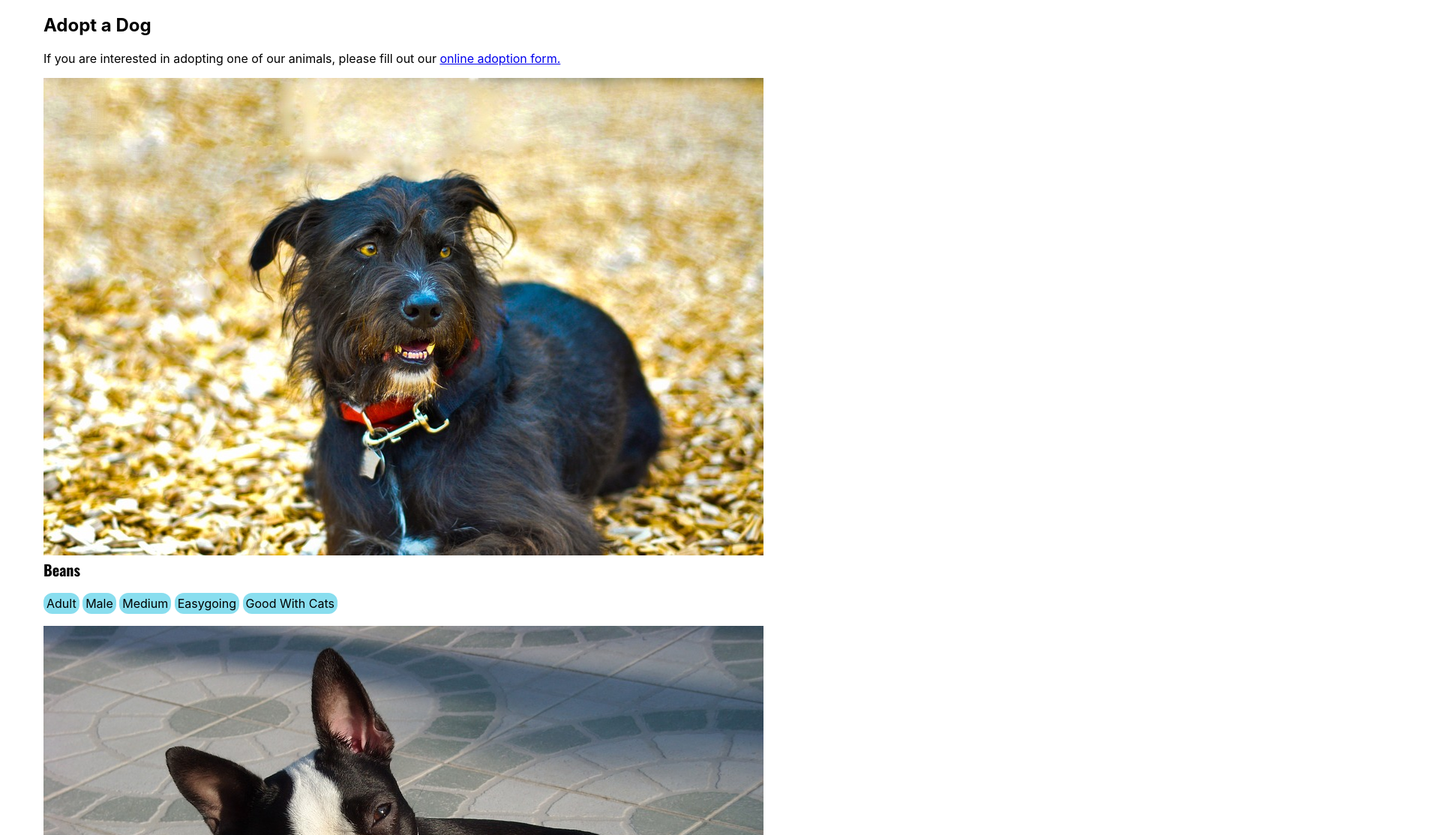
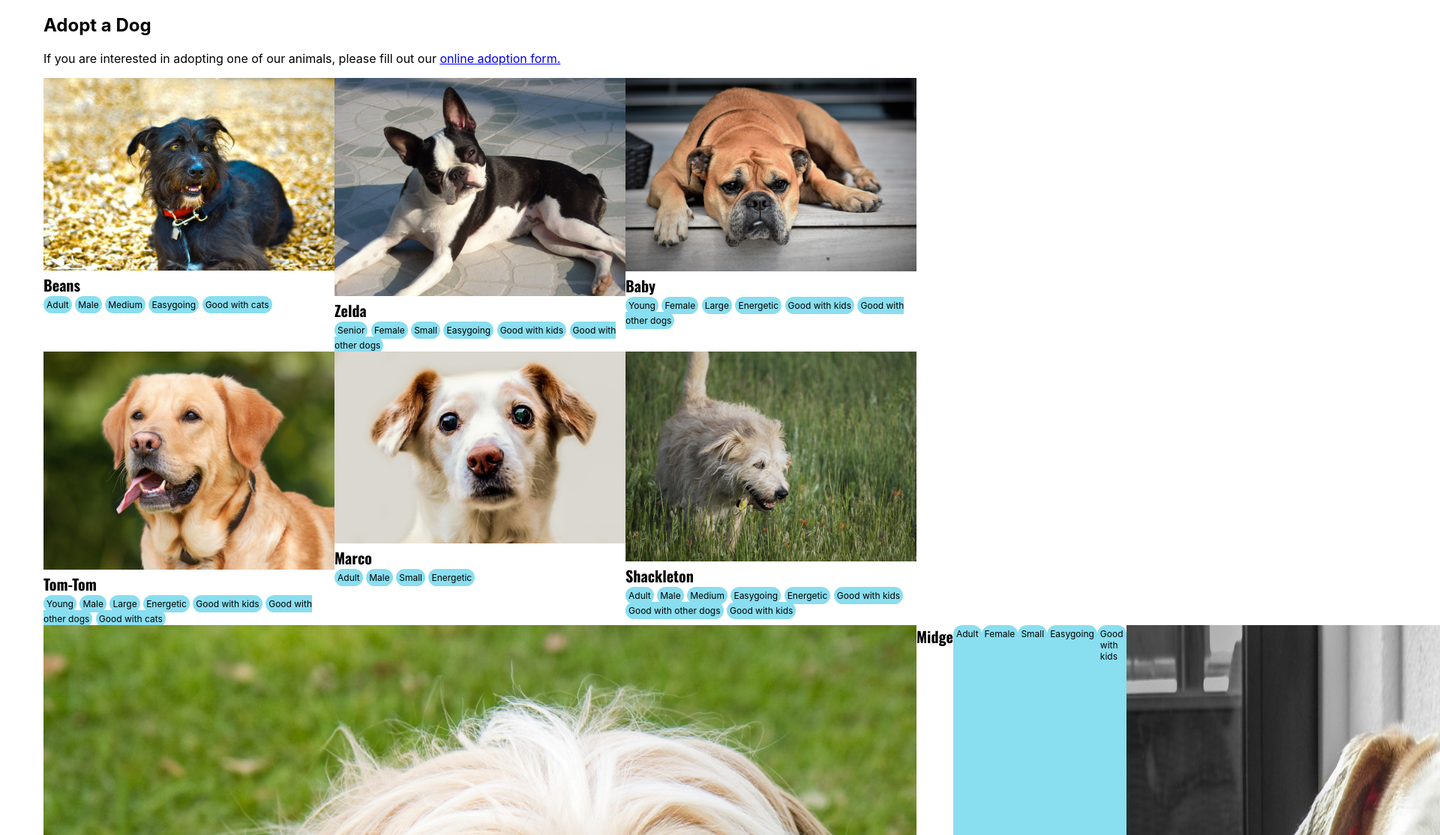
Before and after one commit to Momentum-Team-13/dog-adoption-website-mintelc12, a plain HTML site: page index.html in a window 1280 px wide. Shown: the part 186-1300 px from the top of the page at 75% size, 1920 px wide, since content can reach past the window. Drawn offline with nearby package versions, Linux system fonts and the light colour scheme.

Commit message:
I figured out flexbox on the first row of dogsgit add .! Still working on the next two rows.

```diff
--- a/index.css
+++ b/index.css
@@ -16,13 +16,30 @@ body {
     font-size: 20px;
 }
 
+img {
+    width: 100%;
+    height: auto;
+}
+
 .Traits {
     background-color: #89DEEF;
     padding: 4px;
     border-radius: 12px;
     border: transparent 2px;
+    font-size: 12px;
 }
 
-#row-1 {
+.flex-container-1 {
     display: flex;
+    justify-content: space-between;
 }
+
+.flex-container-2 {
+    display: flex;
+    justify-content: space-between;
+}
+
+.flex-container-3 {
+    display: flex;
+    justify-content: space-between;
+}
--- a/index.html
+++ b/index.html
@@ -14,51 +14,52 @@
     <div class="header">
         <h1>Happy Valley Shelter</h1>
     </div>
+    <main>
         <h2>Adopt a Dog</h2>
         <p>If you are interested in adopting one of our animals, please fill out our <a href="#">online adoption form.</a></p>
-<div class="dog-row">
-      <img class="dog-pics" src="starter_files/images/beans.jpg">
-        <br>
+<div class="flex-container-1">
     <div>
+        <img src="starter_files/images/beans.jpg">
             <div class="name">Beans</div>
-        <br>
+                <div class="list-traits">
                     <li style="display:inline" class="Traits">Adult</li>
                     <li style="display:inline" class="Traits">Male</li>
                     <li style="display:inline" class="Traits">Medium</li>
                     <li style="display:inline" class="Traits">Easygoing</li>
-            <li style="display:inline" class="Traits">Good With Cats</li>
+                    <li style="display:inline" class="Traits">Good with cats</li>
                 </div>
-        <br>
-        <img src="starter_files/images/boston-terrier.jpg" class="dog-pics">
-        <br>
+    </div>
+    <div>
+        <img src="starter_files/images/boston-terrier.jpg">
             <div class="name">Zelda</div>
-        <br>
+                <div class="list-traits">
                     <li style="display:inline" class="Traits">Senior</li>
                     <li style="display:inline" class="Traits">Female</li>
                     <li style="display:inline" class="Traits">Small</li>
                     <li style="display:inline" class="Traits">Easygoing</li>
                     <li style="display:inline" class="Traits">Good with kids</li>
                     <li style="display:inline" class="Traits">Good with other dogs</li>
-        <br>
-        <br>
-        <img src="starter_files/images/boxer.jpg" class="dog-pics">
-        <br>
+                </div>
+    </div>
+    <div>
+        <img src="starter_files/images/boxer.jpg">
             <div class="name">Baby</div>
-        <br>
+                <div class="list-traits">
                     <li style="display:inline" class="Traits">Young</li>
                     <li style="display:inline" class="Traits">Female</li>
                     <li style="display:inline" class="Traits">Large</li>
                     <li style="display:inline" class="Traits">Energetic</li>
                     <li style="display:inline" class="Traits">Good with kids</li>
                     <li style="display:inline" class="Traits">Good with other dogs</li>
-        <br>
-        <br>
                 </div>
-<div class="dog-row" id="row-2">
-        <img src="starter_files/images/golden-lab.jpg" class="dog-pics">
-        <br>
+    </div>
+</div>
+
+<div class="flex-container-2">
+    <div>
+        <img src="starter_files/images/golden-lab.jpg">
             <div class="name">Tom-Tom</div>
-        <br>
+                <div class="list-traits">
                     <li style="display:inline" class="Traits">Young</li>
                     <li style="display:inline" class="Traits">Male</li>
                     <li style="display:inline" class="Traits">Large</li>
@@ -66,21 +67,19 @@
                     <li style="display:inline" class="Traits">Good with kids</li>
                     <li style="display:inline" class="Traits">Good with other dogs</li>
                     <li style="display:inline" class="Traits">Good with cats</li>
-        <br>
-        <br>
-        <img src="starter_files/images/little-dog.jpg" class="dog-pics">
-        <br>
+                </div>
+    </div>
+    <div>
+        <img src="starter_files/images/little-dog.jpg">
             <div class="name">Marco</div>
-        <br>
                 <li style="display:inline" class="Traits">Adult</li>
                 <li style="display:inline" class="Traits">Male</li>
                 <li style="display:inline" class="Traits">Small</li>
                 <li style="display:inline" class="Traits">Energetic</li>
-        <br>
-        <br>
-        <img src="starter_files/images/old-shaggy.jpg" class="dog-pics">
+    </div>
+    <div>
+        <img src="starter_files/images/old-shaggy.jpg">
             <div class="name">Shackleton</div>
-        <br>
                 <li style="display:inline" class="Traits">Adult</li>
                 <li style="display:inline" class="Traits">Male</li>
                 <li style="display:inline" class="Traits">Medium</li>
@@ -89,13 +88,12 @@
                 <li style="display:inline" class="Traits">Good with kids</li>
                 <li style="display:inline" class="Traits">Good with other dogs</li>
                 <li style="display:inline" class="Traits">Good with kids</li>
-        <br>
-        <br>
     </div>
-<div class="dog-row" id="">
+</div>
+
+<div class="flex-container-3">
     <img src="starter_files/images/shih-tzu.jpg" class="dog-pics">
         <div class="name">Midge</div>
-        <br>
             <li style="display:inline" class="Traits">Adult</li>
             <li style="display:inline" class="Traits">Female</li>
             <li style="display:inline" class="Traits">Small</li>
@@ -127,6 +125,7 @@
             <li style="display:inline" class="Traits">Good with other dogs</li>
             <li style="display:inline" class="Traits">Good with cats</li>
 </div>
+</main>
 </body>
 
 <footer>
```
Lines whose indentation alone changed are shown as unchanged.
